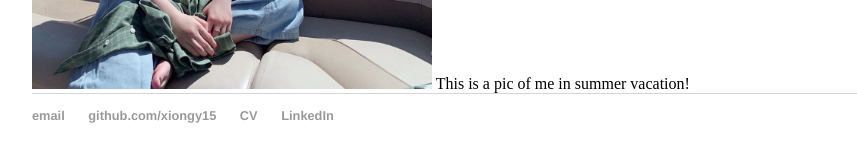
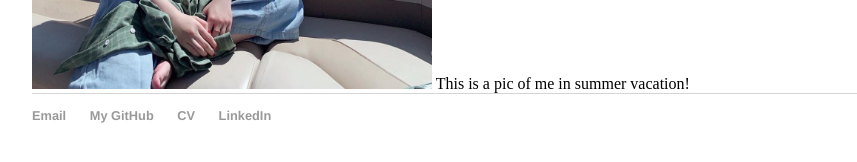
Before and after one commit to xiongy15/xiongy15.github.io, a Jekyll site: the page built from index.html, in a window 1280 px wide. Shown: the part 706-868 px from the top of the page, without its empty margins (160-1017 px from the left). Built offline with Jekyll 4.4.1, drawn with Linux system fonts in a browser that asks for light colours.

Commit message:
Update default.html

```diff
--- a/_layouts/default.html
+++ b/_layouts/default.html
@@ -23,8 +23,8 @@
 			</div><!-- /.container -->
 			<footer>
 	    		<ul>
-	        		<li><a href="mailto:jessicaxiong.xy@gmail.com">email</a></li>
-	        		<li><a href="https://github.com/xiongy15">github.com/xiongy15</a></li>
+	        		<li><a href="mailto:jessicaxiong.xy@gmail.com">Email</a></li>
+	        		<li><a href="https://github.com/xiongy15">My GitHub</a></li>
 				<li><a href="https://xiongy15.github.io/online-cv/">CV</a></li>
 				<li><a href="https://www.linkedin.com/in/ying-x-aa516314b/">LinkedIn</a></li>
 				</ul>
```
